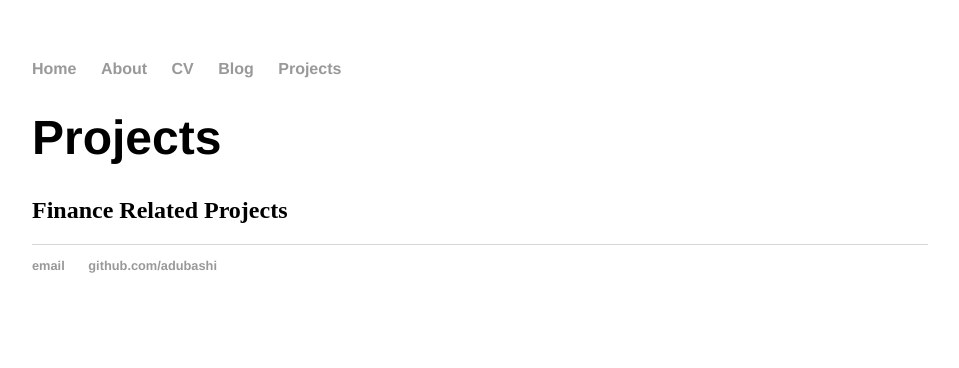
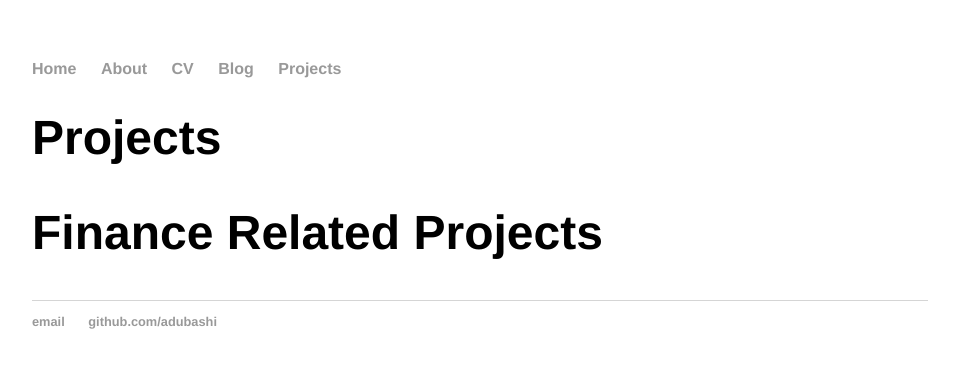
Before and after one commit to adubashi/adubashi.github.io, a Jekyll site: the page built from projects/index.html, in a window 1280 px wide. Shown: the top 368 px of the page, without its empty margins (160-1119 px from the left). Built offline with Jekyll 4.4.1, drawn with Linux system fonts in a browser that asks for light colours.

Commit message:
Update main.css

```diff
--- a/css/main.css
+++ b/css/main.css
@@ -23,6 +23,11 @@ h1 {
     font-size: 3em;
     font-family:'Helvetica', 'Arial', 'Sans-Serif';
 }
+
+h2 {
+    font-size: 3em;
+    font-family:'Helvetica', 'Arial', 'Sans-Serif';
+}
 p {
     font-size: 1.5em;
     line-height: 1.4em;
```
